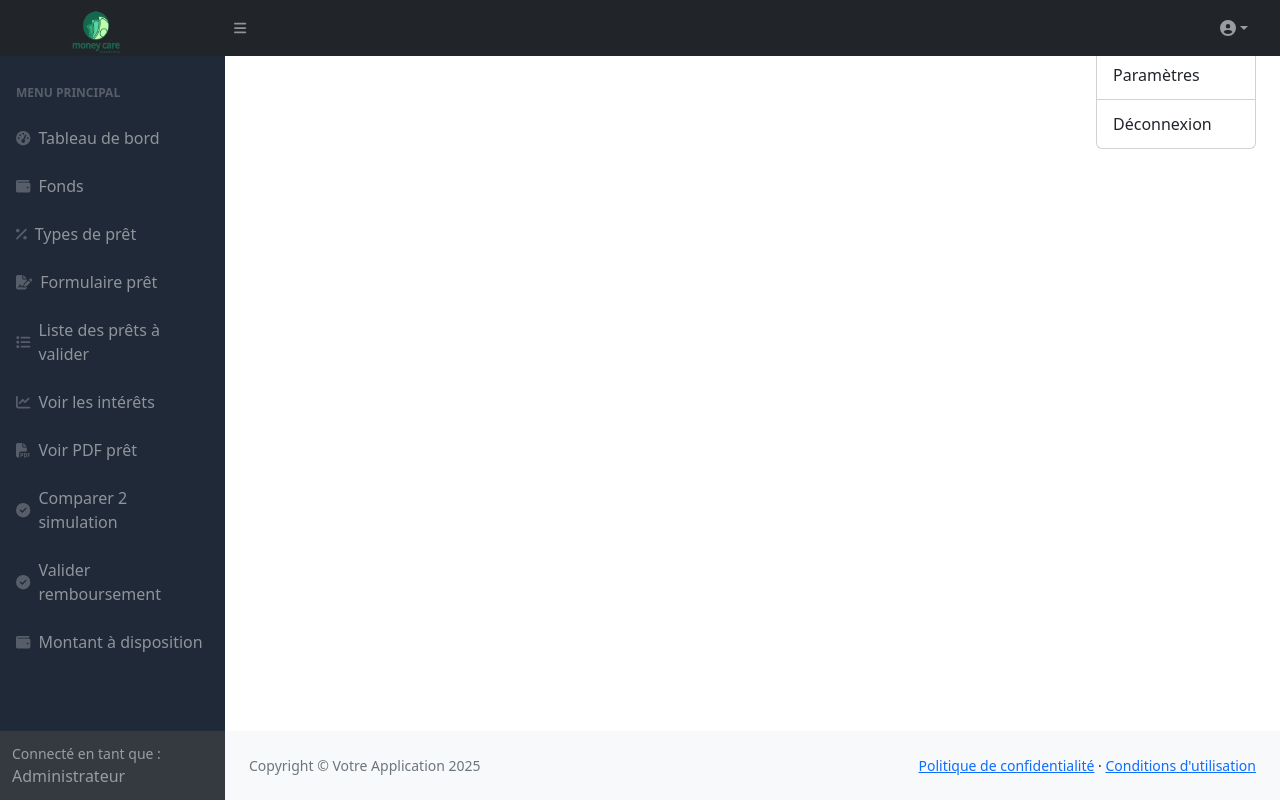
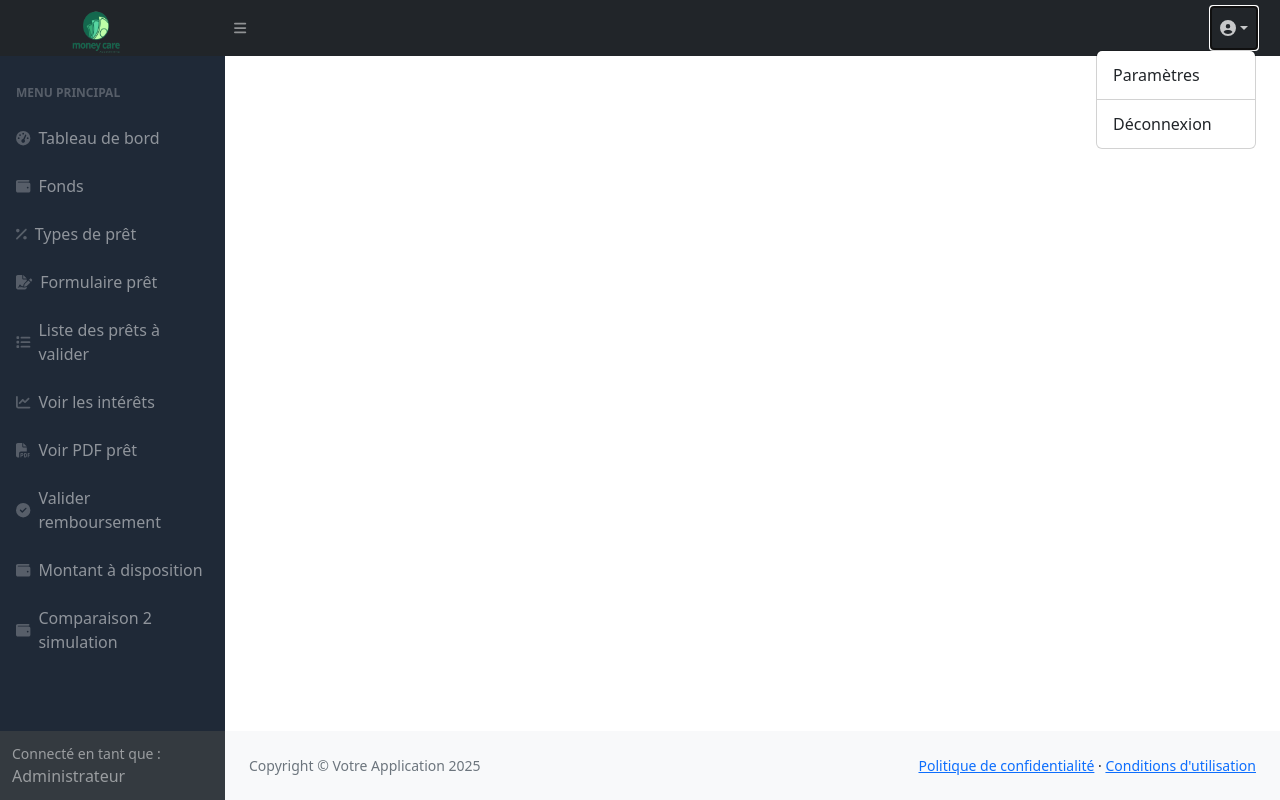
Before and after one commit to Sylvio3365/examen_web_s4, a PHP site: page /examen_web_s4/ws/views/template/index.php in a window 1280 px wide, after a click that opens the changed part. Run offline with PHP 8.4, Linux system fonts and the light colour scheme; some libraries are stand-ins or nearby versions.

Commit message:
Update index.php

```diff
--- a/ws/views/template/index.php
+++ b/ws/views/template/index.php
@@ -33,28 +33,7 @@
                     <li>
                         <hr class="dropdown-divider" />
                     </li>
-                     <li><a class="dropdown-item" href="#">Déconnexion</a></li>
-                 </ul>
-             </li>
-         </ul>
-     </nav>
-<body class="sb-nav-fixed">
-    <nav class="sb-topnav navbar navbar-expand navbar-dark bg-dark">
-        <a class="navbar-brand ps-3" href="index.html">
-            <img src="public/images/mety.png" alt="Logo" style="height: 80px; width: 80px; margin-left: 40px; margin-top: 5px;">
-        </a>
-        <button class="btn btn-link btn-sm order-1 order-lg-0 me-4 me-lg-0" id="sidebarToggle"><i
-                class="fas fa-bars"></i></button>
-        <ul class="navbar-nav ms-auto me-3 me-lg-4">
-            <li class="nav-item dropdown">
-                <a class="nav-link dropdown-toggle" id="navbarDropdown" href="#" role="button" data-bs-toggle="dropdown"
-                    aria-expanded="false"><i class="fas fa-user-circle"></i></a>
-                <ul class="dropdown-menu dropdown-menu-end" aria-labelledby="navbarDropdown">
-                    <li><a class="dropdown-item" href="#">Paramètres</a></li>
-                    <li>
-                        <hr class="dropdown-divider" />
-                    </li>
-                    <li><a class="dropdown-item" href="<?php echo $apiBase?>/logout">Déconnexion</a></li>
+                    <li><a class="dropdown-item" href="<?php echo $apiBase; ?>/logout">Déconnexion</a></li>
                 </ul>
             </li>
         </ul>
@@ -102,10 +81,6 @@
                             Voir PDF prêt
                         </a>
 
-                        <a class="nav-link" href="<?php echo $apiBase ?>/comparaison">
-                            <div class="sb-nav-link-icon"><i class="fas fa-check-circle"></i></div>
-                            Comparer 2 simulation
-                        </a>
                         <a class="nav-link" href="<?php echo $apiBase ?>/remboursements_attente">
                             <div class="sb-nav-link-icon"><i class="fas fa-check-circle"></i></div>
                             Valider remboursement
@@ -114,6 +89,11 @@
                         <a class="nav-link" href="<?php echo $apiBase ?>/montanttotal">
                             <div class="sb-nav-link-icon"><i class="fas fa-wallet"></i></div>
                             Montant à disposition
+                        </a>
+
+                        <a class="nav-link" href="<?php echo $apiBase ?>/comparaison">
+                            <div class="sb-nav-link-icon"><i class="fas fa-wallet"></i></div>
+                            Comparaison 2 simulation
                         </a>
                     </div>
                 </div>
```
Lines whose indentation alone changed are shown as unchanged.
